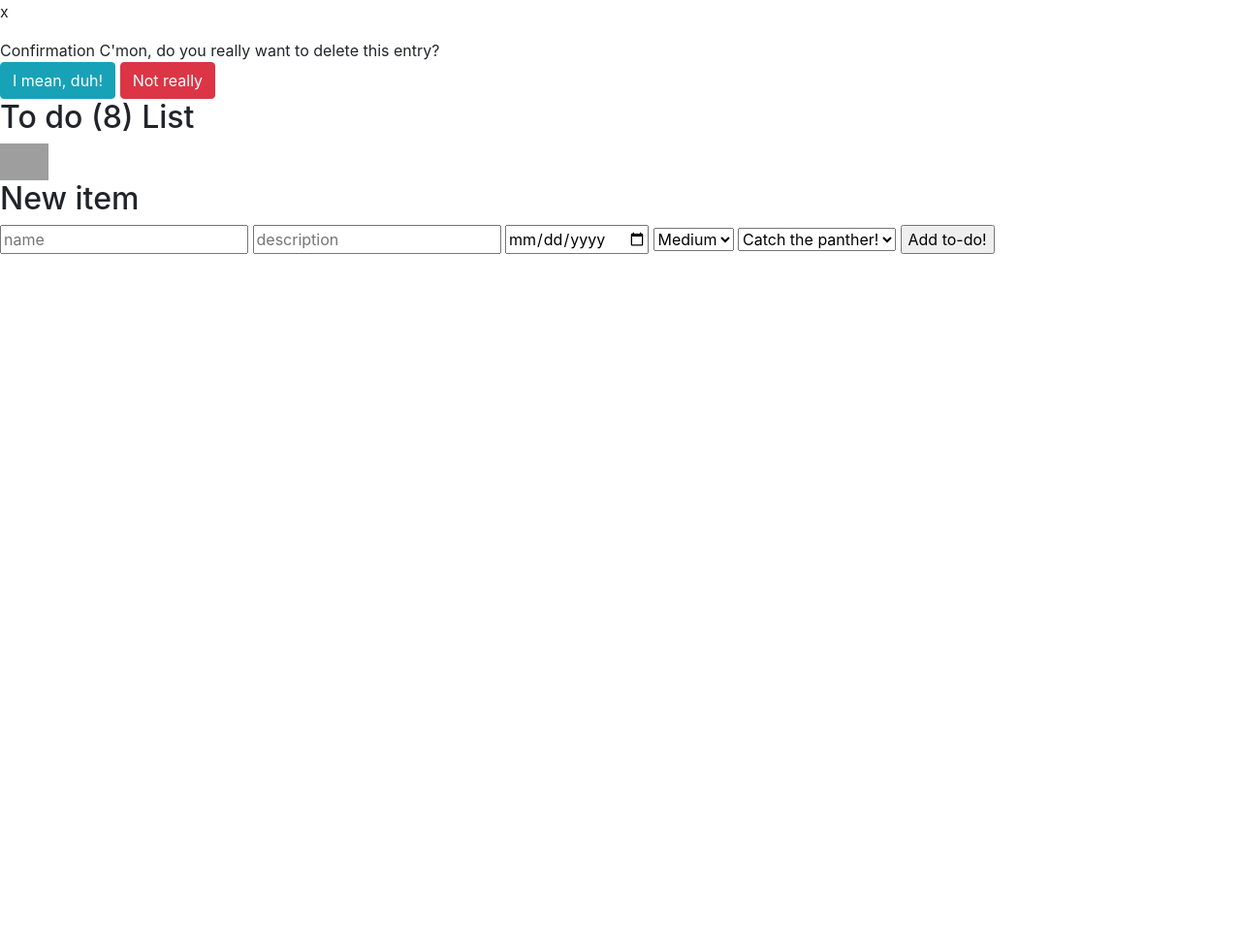
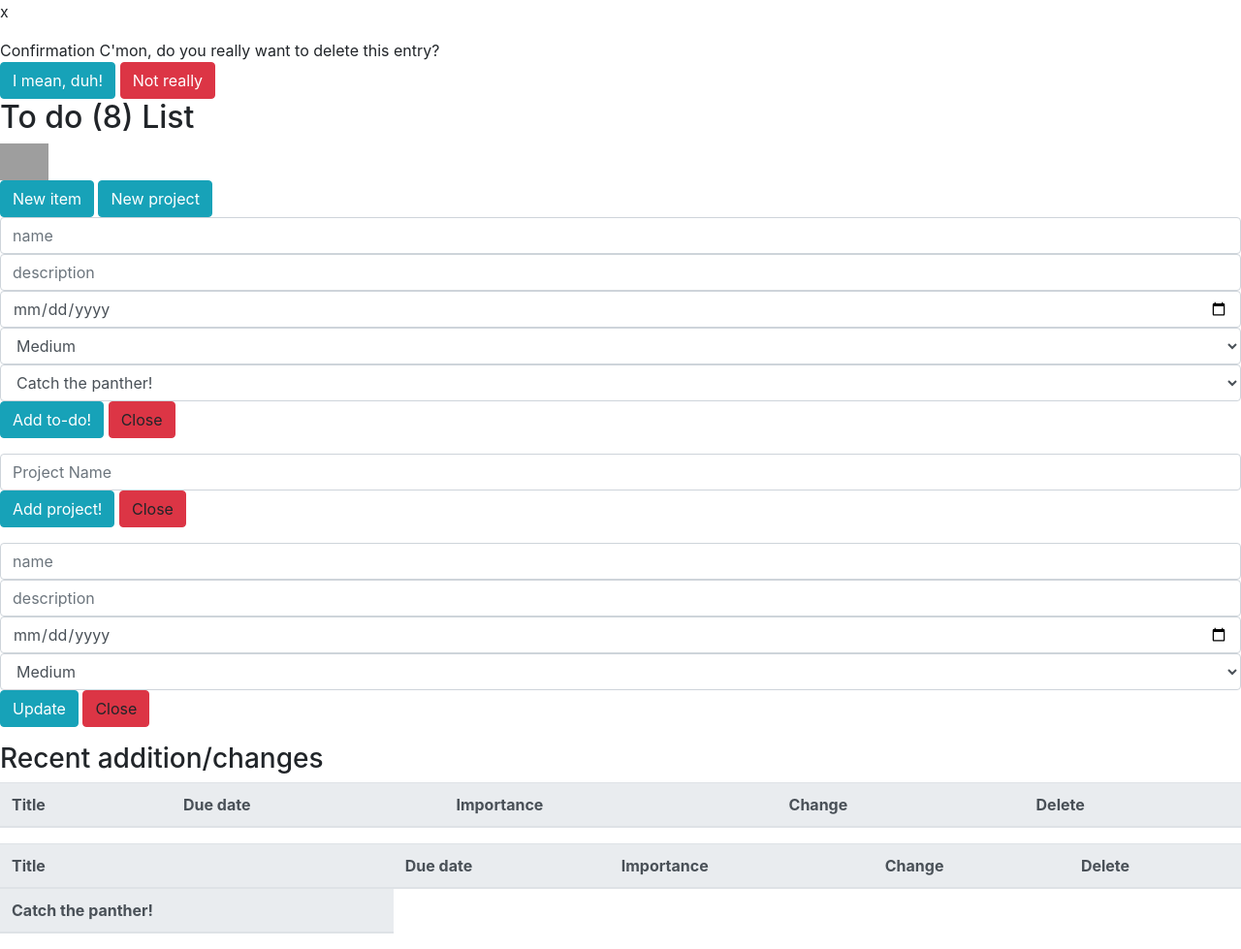
Before and after one commit to lucasmazo32/to-do-list, a website: page dist/index.html in a window 1280 px wide. Shown: the whole page at 97% size. Before the commit the page ends 800 px from the top, so only its background shows below. Drawn offline with nearby package versions, Linux system fonts and the light colour scheme; grey boxes are pictures that could not be loaded.

Commit message:
add table  on index.html

```diff
--- a/dist/index.html
+++ b/dist/index.html
@@ -22,21 +22,78 @@
   <h2>To do (8) List</h2>
   <img src="https://mir-s3-cdn-cf.behance.net/project_modules/max_1200/ec438f28174777.56370cff82107.png" alt="pink panther" class="logo">
   <div class="new-todo">
-    <h2>New item</h2>
-    <form>
-      <input type="text" name="name" required id="to-name" placeholder="name">
-      <input type="text" name="description" required id="to-description" placeholder="description">
-      <input type="date" required name="date" id="to-date">
-      <select required name="priority" id="to-priority">
+    <button class="btn btn-info new-item">New item</button>
+    <button class="btn btn-info new-project">New project</button>
+    <form class="new-to-do closed">
+      <input class="form-control" type="text" name="name" required id="to-name" placeholder="name">
+      <input class="form-control" type="text" name="description" required id="to-description" placeholder="description">
+      <input class="form-control" type="date" required name="date" id="to-date">
+      <select class="form-control" required name="priority" id="to-priority">
+    <option value="low">Low</option>
+    <option value="medium" selected>Medium</option>
+    <option value="high">High</option>
+      </select>
+      <select class="form-control" required name="project" id="to-project">
+        <option value="default">Catch the panther!</option>
+      </select>
+      <div class="buttons">
+        <input type="submit" class="btn btn-info" value="Add to-do!">
+        <a class="btn btn-danger close-new">Close</a>
+      </div>
+    </form>
+    <form class='project-form closed'>
+      <input class="form-control project-name" type="text" placeholder="Project Name" required>
+      <div class="buttons">
+        <input class="btn btn-info" type="submit" value="Add project!">
+        <a class="btn btn-danger close-project">Close</a>
+      </div>
+    </form>
+    <form class="change-to-do closed">
+      <input class="form-control" type="text" name="name" required id="change-name" placeholder="name">
+      <input class="form-control" type="text" name="description" required id="change-description" placeholder="description">
+      <input class="form-control" type="date" required name="date" id="change-date">
+      <select class="form-control" required name="priority" id="change-priority">
         <option value="low">Low</option>
-        <option value="med" selected>Medium</option>
+        <option value="medium" selected>Medium</option>
         <option value="high">High</option>
       </select>
-      <select required name="project" id="to-project">
-        <option value="default">Catch the panther!</option>
-      </select>
-      <input type="submit" value="Add to-do!">
-    </form>
+      <div class="buttons">
+        <input type="submit" class="btn btn-info" value="Update">
+        <a class="btn btn-danger close-change">Close</a>
+      </div>    </form>
+  </div>
+
+  <div class="stored-items">
+    <h3>Recent addition/changes</h3>
+    <table class="table table-hover">
+      <thead class="thead-light">
+        <tr>
+          <th scope="col">Title</th>
+          <th scope="col">Due date</th>
+          <th scope="col">Importance</th>
+          <th scope="col">Change</th>
+          <th scope="col">Delete</th>
+        </tr>
+      </thead>
+      <tbody class="new-table table-hover">
+      </tbody>
+    </table>
+    <table class="table table-hover project-table">
+      <thead class="thead-light">
+        <tr>
+          <th scope="col">Title</th>
+          <th scope="col">Due date</th>
+          <th scope="col">Importance</th>
+          <th scope="col">Change</th>
+          <th scope="col">Delete</th>
+        </tr>
+      </thead>
+      <thead class="thead-light">
+        <th>Catch the panther!</th>
+      </thead>
+      <tbody class="stored-table">
+      </tbody>
+    </table>
   </div>
   <script src="./main.js"></script>
 </body>
```
